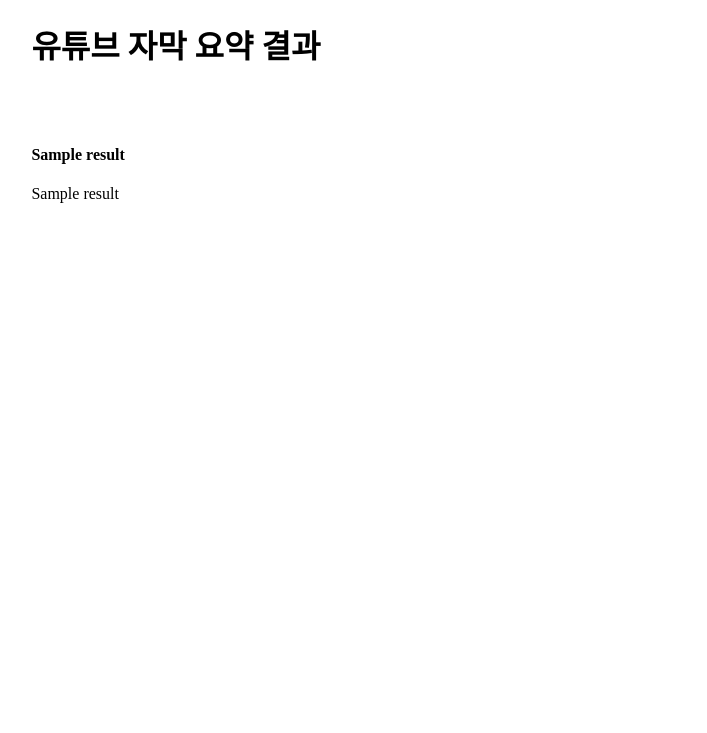
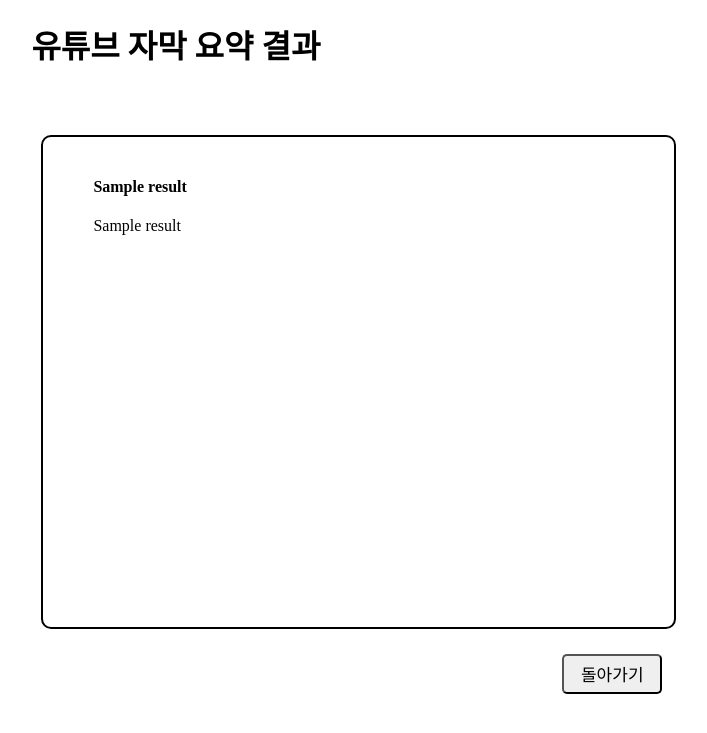
Before and after one commit to GyuhoLee/youtube_summary, a Flask app: template src/templates/result.html in a window 1280 px wide. Shown: the top 733 px of the page, without its empty margins (103-810 px from the left). Run offline with Flask 2, Linux system fonts and the light colour scheme; the template is opened without the code that fills it: most values are stand-ins (such as "Sample title", 1, 10 or a date in 2020).

Commit message:
[Update] 결과 페이지 UI 개선

```diff
--- a/src/templates/result.html
+++ b/src/templates/result.html
@@ -6,11 +6,14 @@
 <meta charset="utf-8" />
   </head>
   <body>
-    <div id="container" style="margin-left: 10%; margin-right: 20%">
+    <div id="container" style="margin-left: 10%; margin-right: 20%;">
         <h1>유튜브 자막 요약 결과</h1>
         <br><br>
-        <h4>{{ result[0] }}</h4>
-        {{ result[1] }}
+        <div style="margin: 10px; padding: 20px 50px 20px 50px; border: 2px solid #000000; border-radius: 10px; width: 60%; height: 450px; overflow: auto;">
+            <h4>{{ result[0] }}</h4>
+            {{ result[1] }}
+        </div>
+        <button type="button" onclick="window.location.href='http://127.0.0.1:5000/'" style="margin-top: 15px; margin-left: 60%; height: 40px; width: 100px; font-size: 17px; border-radius: 5px;">돌아가기</button>
 
     </div>
   </body>
```
